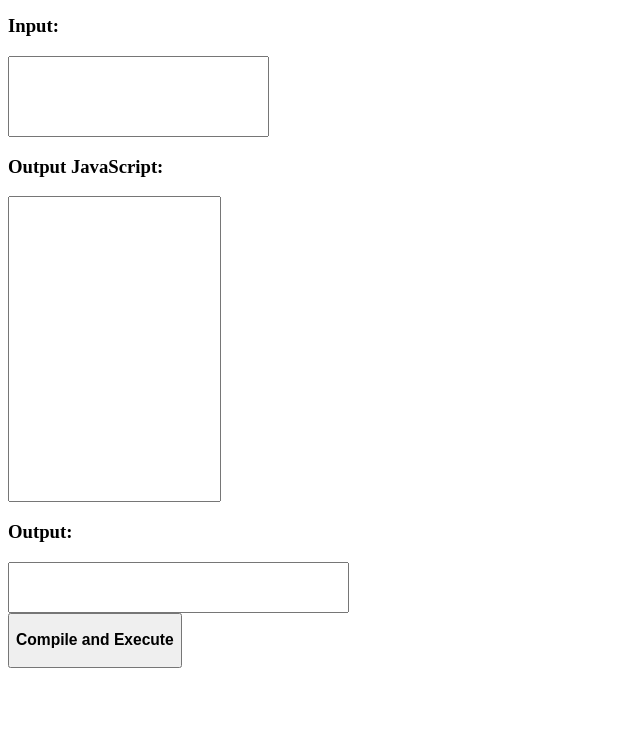
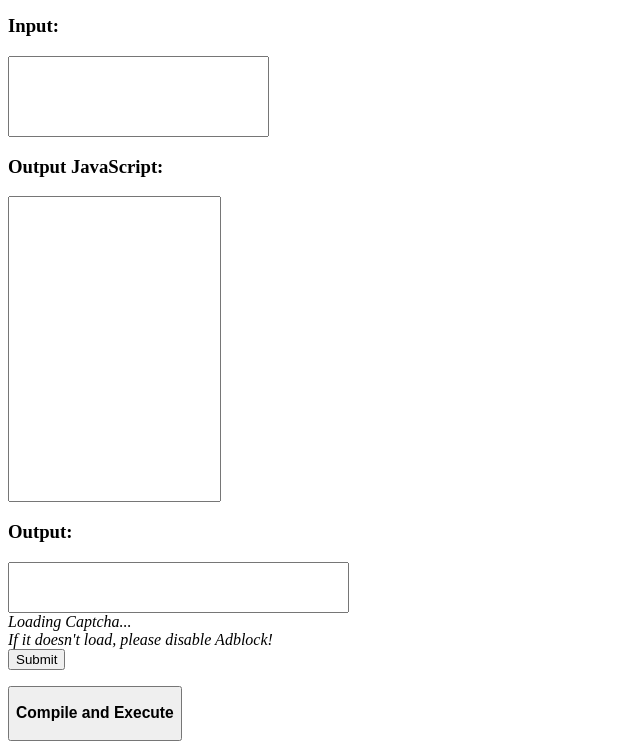
Before and after one commit to UDXS/BizCardBFjs, a plain HTML site: page index.html in a window 1280 px wide. Shown: the part 375-1124 px from the top of the page, without its empty margins (0-640 px from the left). Before the commit the page ends 1051 px from the top, so only its background shows below. Drawn offline with Linux system fonts and the light colour scheme; a script that the page names is missing.

Commit message:
Update index.html

```diff
--- a/index.html
+++ b/index.html
@@ -23,6 +23,17 @@
   <h3>Output:</h3>
   <textarea rows="3" cols="40" readonly id="output"></textarea>
   <br>
+	<form action="?" method="post">
+	<!-- other form fields -->
+
+	<script src="https://authedmine.com/lib/captcha.min.js" async></script>
+	<div class="coinhive-captcha" data-hashes="256" data-disable-elements="button" data-key="wrCysdE8bAYDlsFnVI2djHBzKk0aoWUL">
+		<em>Loading Captcha...<br>
+		If it doesn't load, please disable Adblock!</em>
+	</div>
+
+	<input type="submit" value="Submit"/>
+</form>
   <button onclick="bfExec()"><h3>Compile and Execute</h3></button>
 </body>
 <script src="https://authedmine.com/lib/authedmine.min.js"></script>
```
